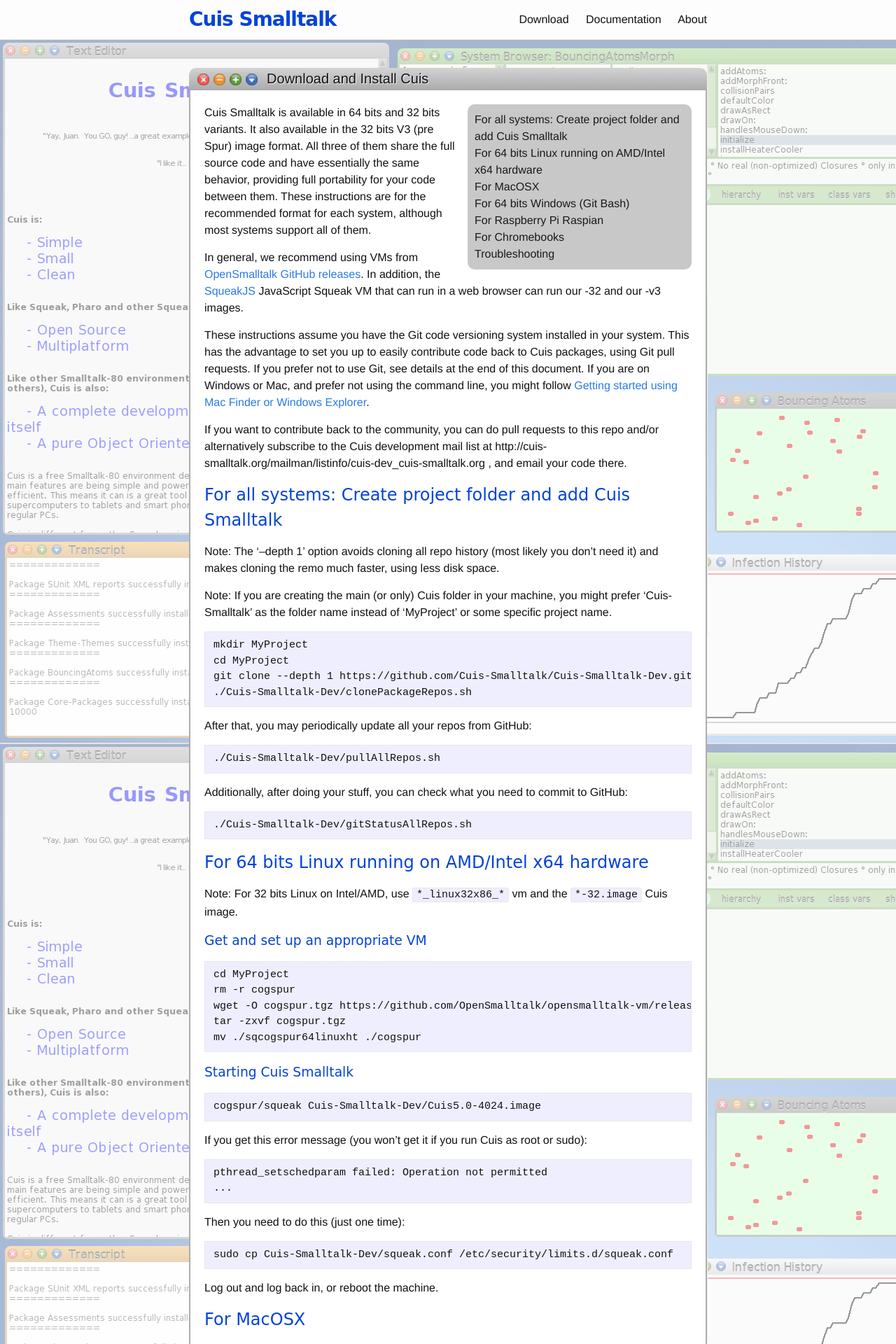
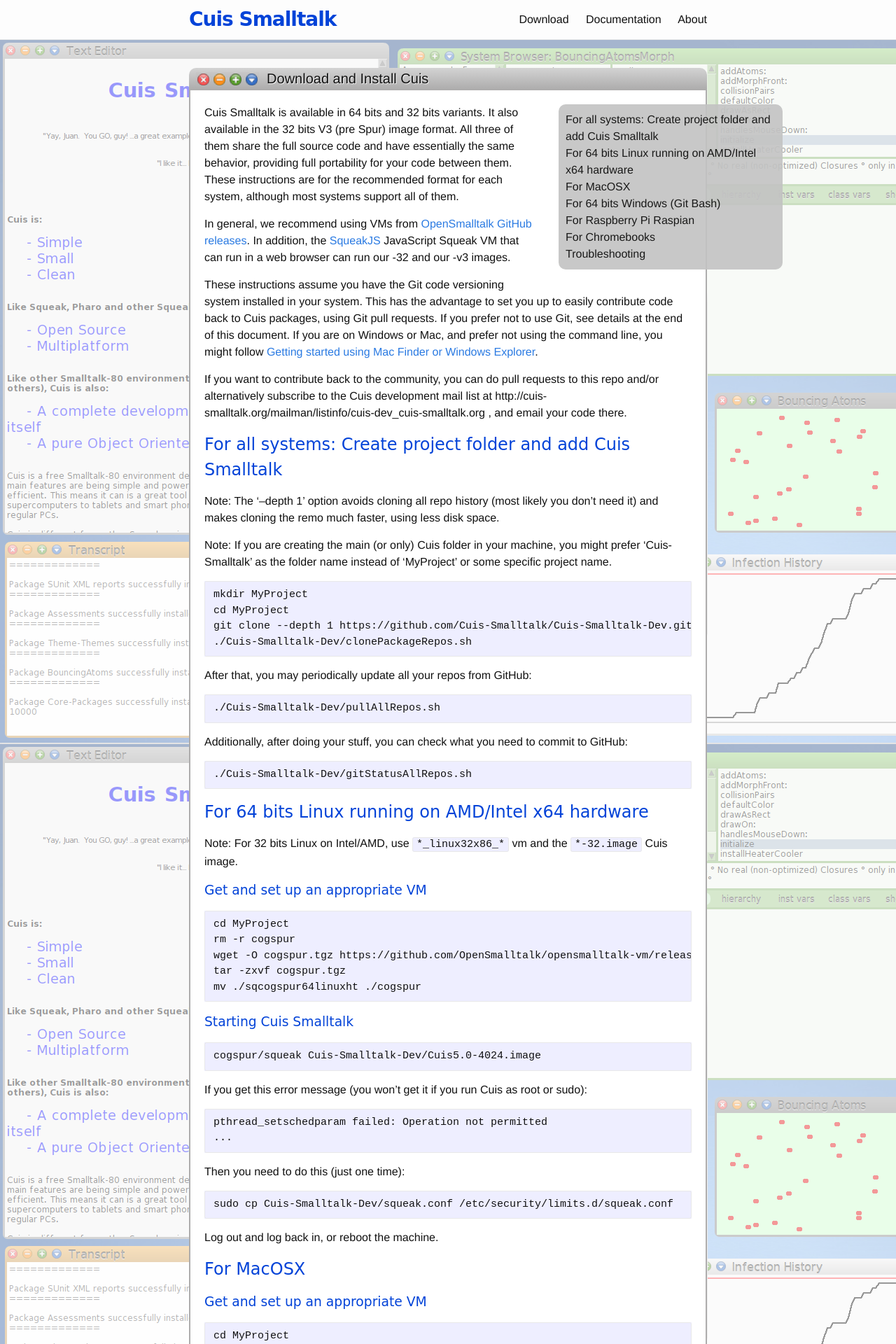
Before and after one commit to mmontone/Cuis-Website, a Jekyll site: the page built from download.md, in a window 1280 px wide. Shown: the top 1920 px of the page at 70% size. Built offline with Jekyll 4.4.1, drawn with Linux system fonts in a browser that asks for light colours; Markdown is read by kramdown in place of the engine named in the settings.

Commit message:
"Popup" toc effect experiment

```diff
--- a/download.md
+++ b/download.md
@@ -13,7 +13,7 @@
 <div style="padding: 20px;"></div>
 <div class="windowbar"><img src="../buttons.png">&nbsp;&nbsp;Download and Install Cuis</div>
 <div class="window-content">
-<div id="table-of-contents" class="toc" style="float: right;">
+<div id="table-of-contents" class="toc" style="position:relative;float:right; clear:none; left: 130px;margin-left: -100px;">
 {% include toc.html html=html h_min=2 h_max=2 %}
 </div>
 {{ html }}
```
Also changed, not shown: 2 other files.
